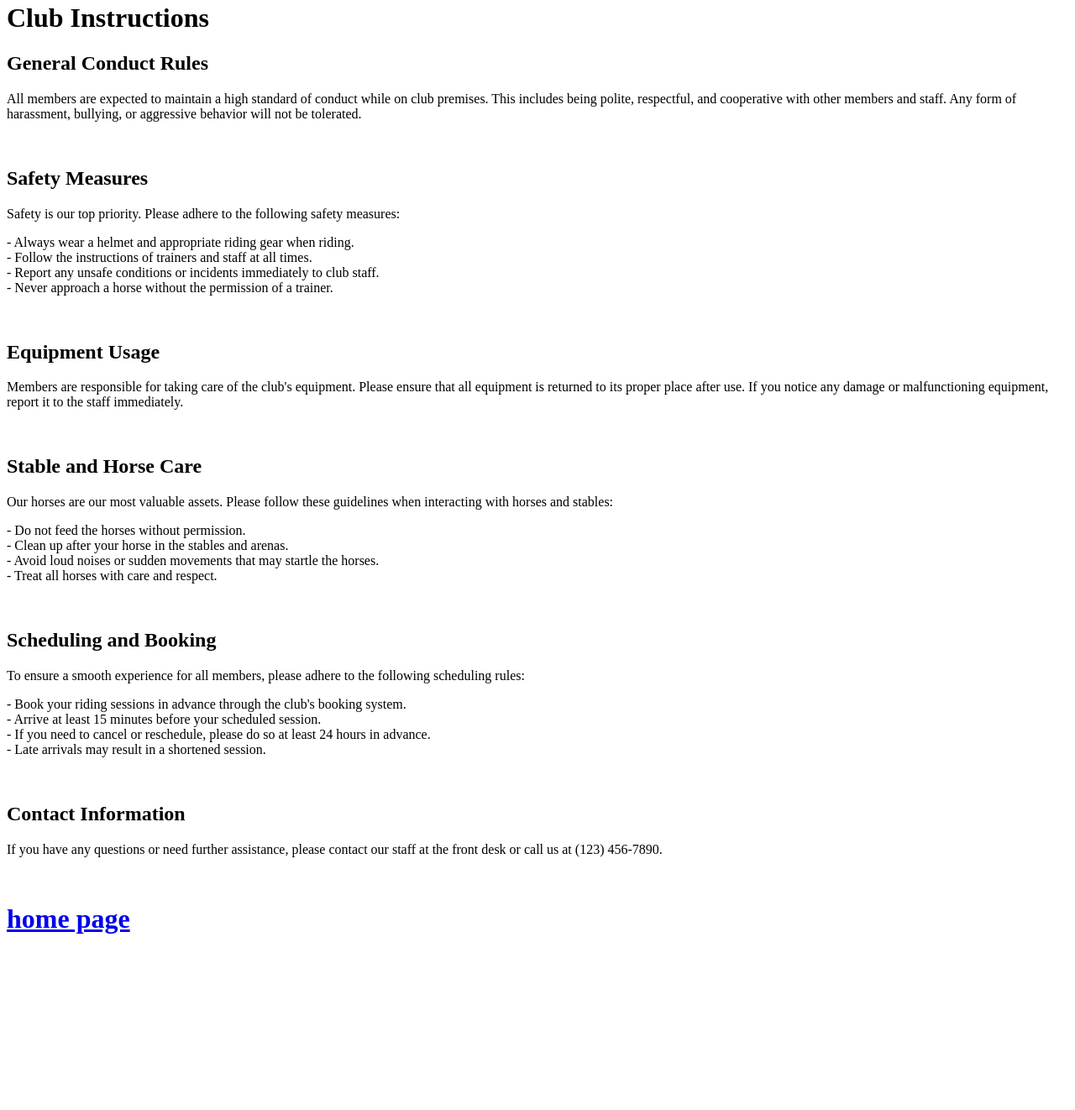
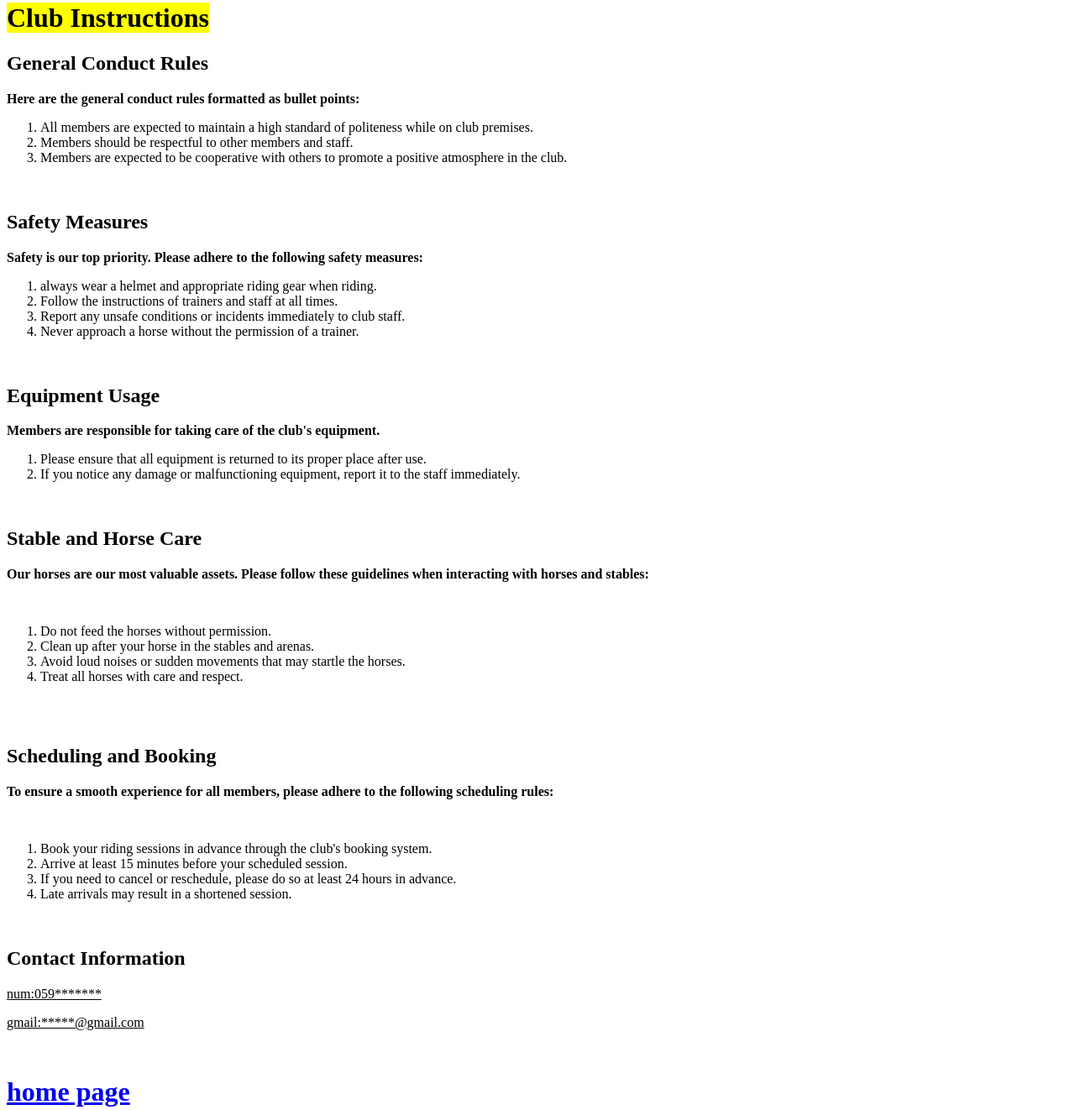
Before and after one commit to moayadalmasry2004/taskk, a plain HTML site: page page2.html in a window 1280 px wide. Shown: the part 18-1340 px from the top of the page at 84% size. Before the commit the page ends 1153 px from the top, so only its background shows below. Drawn offline with Linux system fonts and the light colour scheme.

Commit message:
Update page2.html

```diff
--- a/page2.html
+++ b/page2.html
@@ -8,49 +8,82 @@
 <body>
 
 
-    <h1>Club Instructions</h1>
+    <h1><mark>Club Instructions</mark></h1>
 
     <h2>General Conduct Rules</h2>
-    <p>All members are expected to maintain a high standard of conduct while on club premises. This includes being polite, respectful, and cooperative with other members and staff. Any form of harassment, bullying, or aggressive behavior will not be tolerated.</p>
-    <br>
+
+<p><strong>Here are the general conduct rules formatted as bullet points:</strong></p>
+
+<ol>
+<li>All members are expected to maintain a high standard of politeness while on club premises.</li>
+<li>Members should be respectful to other members and staff.</li>
+<li>Members are expected to be cooperative with others to promote a positive atmosphere in the club.</li>
+
+
+
+</ol>    <br>
 
     <h2>Safety Measures</h2>
-    <p>Safety is our top priority. Please adhere to the following safety measures:</p>
-    <p>- Always wear a helmet and appropriate riding gear when riding.<br>
-    - Follow the instructions of trainers and staff at all times.<br>
-    - Report any unsafe conditions or incidents immediately to club staff.<br>
-    - Never approach a horse without the permission of a trainer.</p>
-    <br>
+    <p><strong>Safety is our top priority. Please adhere to the following safety measures:</strong></p>
 
-    <h2>Equipment Usage</h2>
-    <p>Members are responsible for taking care of the club's equipment. Please ensure that all equipment is returned to its proper place after use. If you notice any damage or malfunctioning equipment, report it to the staff immediately.</p>
-    <br>
 
-    <h2>Stable and Horse Care</h2>
-    <p>Our horses are our most valuable assets. Please follow these guidelines when interacting with horses and stables:</p>
-    <p>- Do not feed the horses without permission.<br>
-    - Clean up after your horse in the stables and arenas.<br>
-    - Avoid loud noises or sudden movements that may startle the horses.<br>
-    - Treat all horses with care and respect.</p>
-    <br>
+<ol>
 
-    <h2>Scheduling and Booking</h2>
-    <p>To ensure a smooth experience for all members, please adhere to the following scheduling rules:</p>
-    <p>- Book your riding sessions in advance through the club's booking system.<br>
-    - Arrive at least 15 minutes before your scheduled session.<br>
-    - If you need to cancel or reschedule, please do so at least 24 hours in advance.<br>
-    - Late arrivals may result in a shortened session.</p>
-    <br>
-
-    <h2>Contact Information</h2>
-    <p>If you have any questions or need further assistance, please contact our staff at the front desk or call us at (123) 456-7890.</p>
+<li>always wear a helmet and appropriate riding gear when riding.</li>
+<li>Follow the instructions of trainers and staff at all times.</li>
+<li>Report any unsafe conditions or incidents immediately to club staff.</li>
+<li>Never approach a horse without the permission of a trainer.</li>
+</ol>
     <br>
 
 
 
+    <h2>Equipment Usage</h2>
+    <p> <strong>Members are responsible for taking care of the club's equipment.</strong></p>
+        <ol>
+
+<li> Please ensure that all equipment is returned to its proper place after use. </li>
+<li>
+         If you notice any damage or malfunctioning equipment, report it to the staff immediately.</li>
+
+        </ol>
+    <br>
+
+    <h2>Stable and Horse Care</h2>
+    <p><strong>Our horses are our most valuable assets. Please follow these guidelines when interacting with horses and stables:</strong></p>
+    <br>
+        <ol>
+            <li>Do not feed the horses without permission.</li>
+<li>Clean up after your horse in the stables and arenas.</li>
+
+<li>Avoid loud noises or sudden movements that may startle the horses.</li>
+
+<li>Treat all horses with care and respect.</li>
+</ol>
+     <br>
+
+    <br>
+
+    <h2>Scheduling and Booking</h2>
+    <p> <strong>To ensure a smooth experience for all members, please adhere to the following scheduling rules:</strong></p>
+   <br>
+        <ol>
+<li>Book your riding sessions in advance through the club's booking system.</li>
+     <li>Arrive at least 15 minutes before your scheduled session.</li>
+   <li>If you need to cancel or reschedule, please do so at least 24 hours in advance.</li>
+<li>Late arrivals may result in a shortened session.</li>
+
+        </ol>
+
+    <br>
+
+    <h2>Contact Information</h2>
+    <p><ins>num:059*******</ins></p>
+    <p><ins>gmail:*****@gmail.com</ins></p>
+
+    <br>
 
 
-
-    <h1><a href="index.html">home page</a></h1>
+    <h1><a href="hi.html">home page</a></h1>
 </body>
 </html>
```
